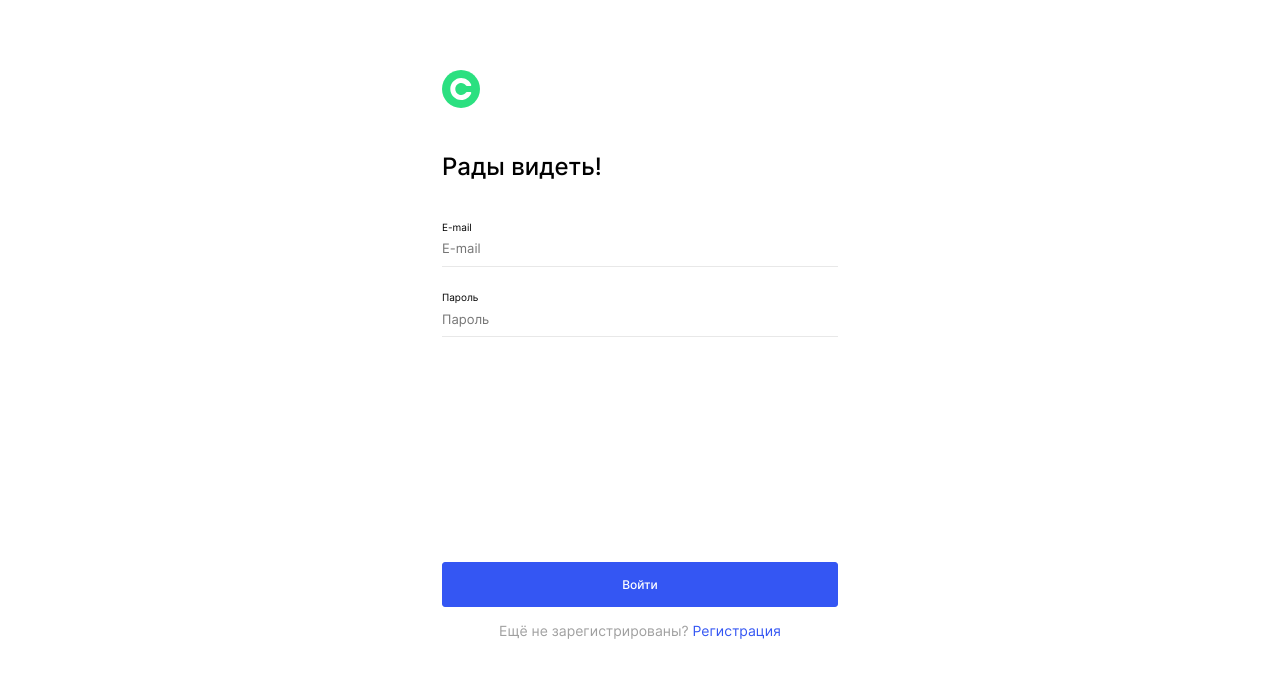
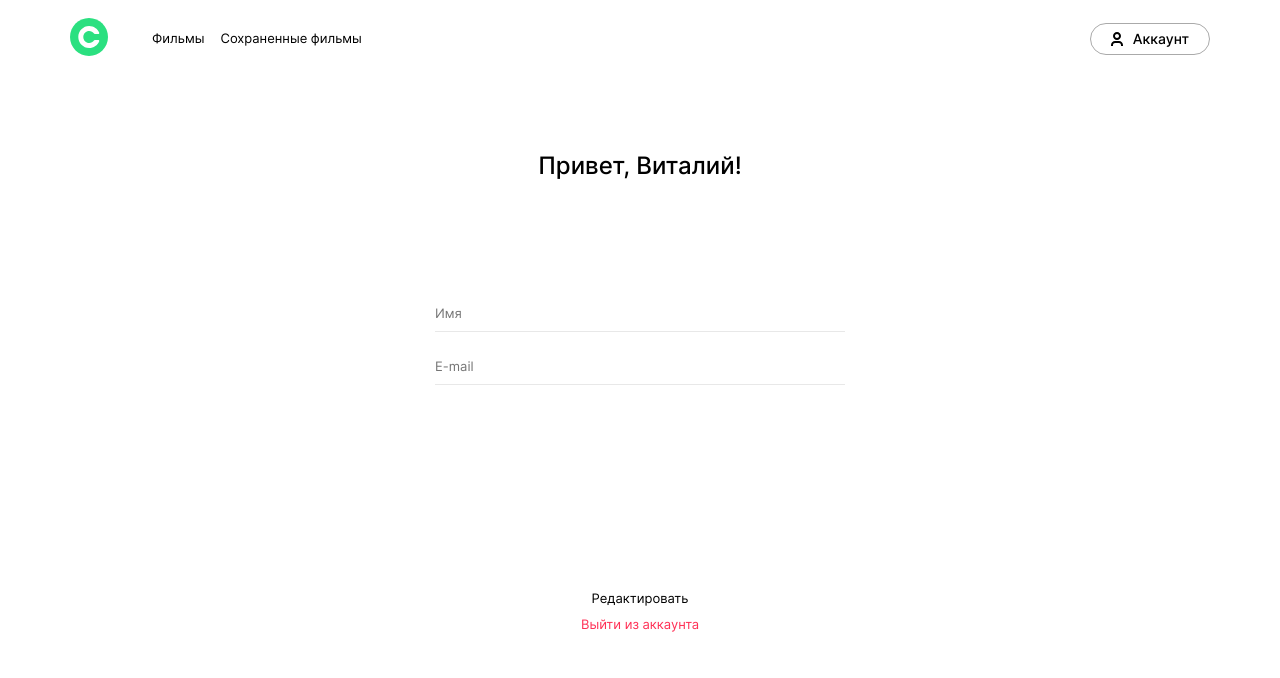
Before and after one commit to Flipster99964/movies-explorer-frontend, a React (Create React App) app: page /profile in a window 1280 px wide. Before the commit this address led to /signin. Shown: the top 678 px of the page. Built offline with nearby package versions, Linux system fonts and the light colour scheme.

Commit message:
выход из аккаунта

```diff
--- a/src/components/App/App.js
+++ b/src/components/App/App.js
@@ -1,4 +1,4 @@
-import { useState } from "react";
+import { useState, useEffect } from "react";
 import { Route, Routes, Navigate, useNavigate } from "react-router-dom";
 
 import "./App.css";
@@ -18,6 +18,14 @@ function App() {
   const [isLoading, setIsLoading] = useState(false);
   const [isLoggedIn, setIsLoggedIn] = useState(false);
   const history = useNavigate();
+  const token = localStorage.getItem("token");
+
+  useEffect(() => {
+    if (token) {
+      setIsLoggedIn(true);
+      history.push("/movies");
+    }
+  }, [history, setIsLoggedIn, token]);
 
   function registerUser(name, email, password) {
     setIsLoading(true);
@@ -64,7 +72,7 @@ function App() {
       <savedPageContext.Provider value={{ onSavedPage, setOnSavedPage }}>
       <div className="app">
         <Routes>
-          <Route exact path="/" element={<RequireAuth> <Main /> </RequireAuth>} isLoggedIn={isLoggedIn} />
+          <Route exact path="/" element={<Main /> } />
           <Route path="/movies" element={<RequireAuth> <Movies /> </RequireAuth>} isLoggedIn={isLoggedIn} />
           <Route path="/saved-movies" element={<RequireAuth> <SavedMovies /> </RequireAuth>} isLoggedIn={isLoggedIn} />
           <Route path="/profile" element={<RequireAuth> <Profile /> </RequireAuth>} isLoggedIn={isLoggedIn} />
--- a/src/components/Profile/Profile.js
+++ b/src/components/Profile/Profile.js
@@ -4,9 +4,17 @@ import { NavLink, Link } from "react-router-dom";
 import Header from "../Header/Header";
 import Input from "../Input/Input";
 import Button from "../Button/Button";
+import { useNavigate } from "react-router-dom";
 import "./Profile.css";
 
-function Profile() {
+function Profile({ setIsLoggedIn }) {
+  const history = useNavigate();
+
+  const signOut = () => {
+    localStorage.removeItem("token");
+    setIsLoggedIn(false);
+    history.push("/signin");
+  };
   return (
     <section className="profile">
       <Header className="header_type_white"/>
@@ -19,7 +27,7 @@ function Profile() {
         <div className="profile__buttons">
           <Button type="button" className="button_type_profile">Редактировать</Button>
           <Link to="/" className="button_type_profile">
-          <Button type="button" className="button_type_profile button_type_red-text">
+          <Button type="button" className="button_type_profile button_type_red-text" handler={signOut}>
             Выйти из аккаунта
           </Button>
           </Link>
--- a/src/components/ProtectedRoute/ProtectedRoute.js
+++ b/src/components/ProtectedRoute/ProtectedRoute.js
@@ -3,7 +3,7 @@ import { Route, Routes, Navigate } from "react-router-dom";
 
 function RequireAuth({ children, ...props }) {
   return (
-    props.isLoggedIn ? children : <Navigate to="/signin" />
+    !props.isLoggedIn ? children : <Navigate to="/" />
   );
 }
 
```
